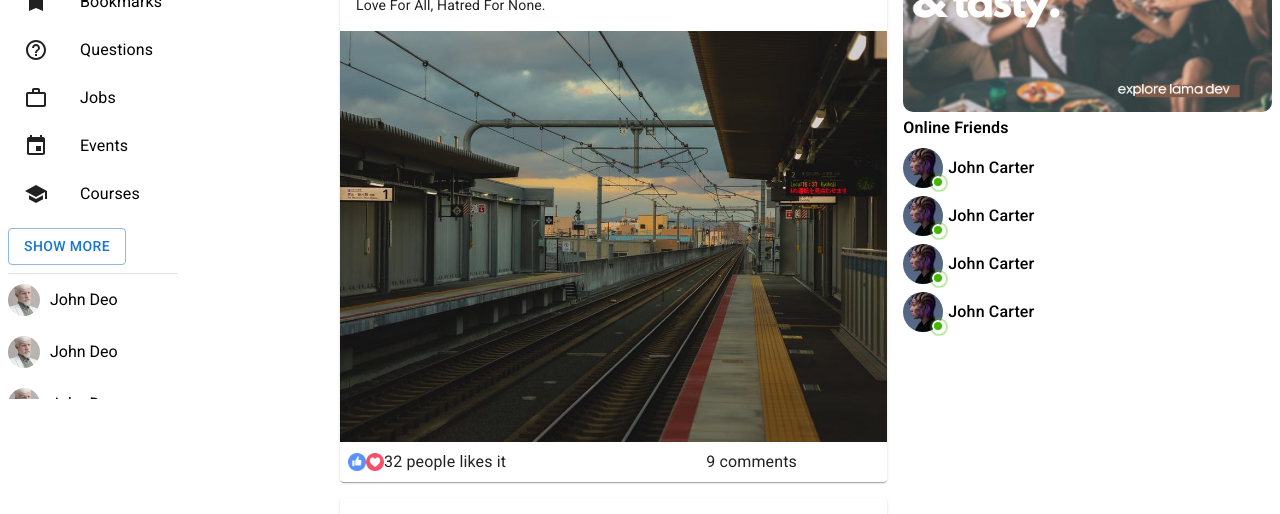
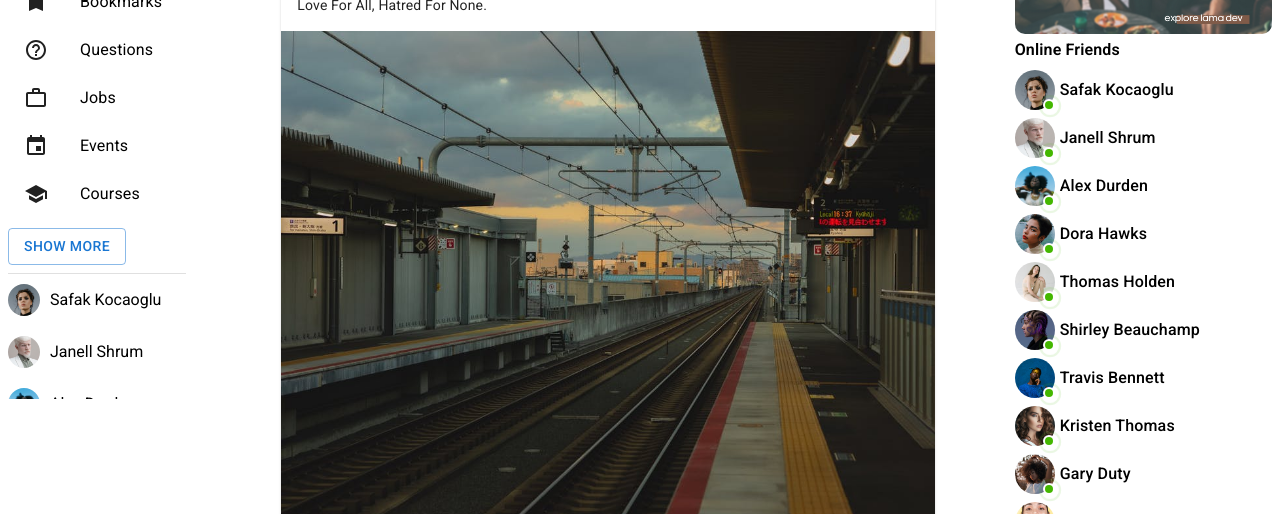
Before and after one commit to SOUROVSARKERTEC12/react_to_mui_v5, a React (Vite) app: page / in a window 1280 px wide. Shown: the part 286-800 px from the top of the page. Built offline with nearby package versions, Linux system fonts and the light colour scheme.

Commit message:
Online and Close Friend form dummyData

```diff
--- /dev/null
+++ b/src/components/closeFriend/CloseFriend.jsx
@@ -0,0 +1,24 @@
+import Box from "@mui/material/Box";
+import {styled} from "@mui/material/styles";
+import {Avatar} from "@mui/material";
+import Typography from "@mui/material/Typography";
+
+const UserBox = styled(Box)({
+    marginTop: "10px",
+    display: 'flex',
+    alignItems: 'center',
+    gap: "10px",
+    marginBottom: "20px",
+})
+export const CloseFriend = ({user}) => {
+    return (
+        <Box>
+            <UserBox>
+                <Avatar sx={{width: 32, height: 32}}
+                        src={user.profilePicture}
+                />
+                <Typography variant="span">{user.username}</Typography>
+            </UserBox>
+        </Box>
+    )
+}
--- a/src/components/feed/Feed.jsx
+++ b/src/components/feed/Feed.jsx
@@ -5,7 +5,7 @@ import { Posts } from "../../dummyData.jsx";
 
 export const Feed = () => {
     return (
-        <Box flex={5.5}>
+        <Box flex={8} sx={{marginRight:"5%"}}>
             <Share/>
             {Posts.map((p) => (
                 <Post key={p.id} post={p} />
--- /dev/null
+++ b/src/components/online/Online.jsx
@@ -0,0 +1,48 @@
+import {Avatar, Stack} from "@mui/material";
+import Typography from "@mui/material/Typography";
+import {styled} from "@mui/material/styles";
+import Badge from "@mui/material/Badge";
+
+const StyledBadge = styled(Badge)(({ theme }) => ({
+    '& .MuiBadge-badge': {
+        backgroundColor: '#44b700',
+        color: '#44b700',
+        boxShadow: `0 0 0 2px ${theme.palette.background.paper}`,
+        '&::after': {
+            position: 'absolute',
+            top: 0,
+            left: 0,
+            width: '100%',
+            height: '100%',
+            borderRadius: '50%',
+            animation: 'ripple 1.2s infinite ease-in-out',
+            border: '1px solid currentColor',
+            content: '""',
+        },
+    },
+    '@keyframes ripple': {
+        '0%': {
+            transform: 'scale(.8)',
+            opacity: 1,
+        },
+        '100%': {
+            transform: 'scale(2.4)',
+            opacity: 0,
+        },
+    },
+}));
+
+export default function Online({user}){
+    return(
+        <Stack direction="row" mt={1}>
+            <StyledBadge
+                overlap="circular"
+                anchorOrigin={{ vertical: 'bottom', horizontal: 'right' }}
+                variant="dot"
+            >
+                <Avatar alt="Remy Sharp" src={user.profilePicture} />
+            </StyledBadge>
+            <Typography sx={{fontWeight: '500', margin:"8px 2px 7px 5px"}}>{user.username}</Typography>
+        </Stack>
+    );
+}
--- a/src/components/post/Post.jsx
+++ b/src/components/post/Post.jsx
@@ -53,8 +53,8 @@ export const Post = ({post}) => {
             <CardActions disableSpacing>
                 <img height="18px" src="assets/like.png" onClick={likeHandler} alt="" />
                 <img height="18px" src="assets/heart.png" onClick={likeHandler} alt="" />
-                <Typography>{like} people likes it</Typography>
-                <Typography marginLeft={25}>{post.comment} comments</Typography>
+                <Typography> {like} people likes it</Typography>
+                <Typography marginLeft={33}>{post.comment} comments</Typography>
             </CardActions>
         </Card>
     )
--- a/src/components/rightbar/Rightbar.jsx
+++ b/src/components/rightbar/Rightbar.jsx
@@ -3,9 +3,11 @@ import Typography from "@mui/material/Typography";
 import {Avatar, Stack} from "@mui/material";
 import Badge from "@mui/material/Badge";
 import {styled} from "@mui/material/styles";
+import {Users} from "../../dummyData.jsx";
+import Online from "../online/Online.jsx";
 
 
-const StyledBadge = styled(Badge)(({ theme }) => ({
+const StyledBadge = styled(Badge)(({theme}) => ({
     '& .MuiBadge-badge': {
         backgroundColor: '#44b700',
         color: '#44b700',
@@ -37,13 +39,13 @@ const StyledBadge = styled(Badge)(({ theme }) => ({
 
 export const Rightbar = () => {
     return (
-        <Box flex={3.5}>
+        <Box flex={3}>
             <Box>
                 <Stack direction="row" mt={1}>
                     <img src="assets/gift.png"
                          height="30px"
                          alt="birthday"
-                         style={{marginTop: '2px', marginRight:'1px'}}
+                         style={{marginTop: '2px', marginRight: '1px'}}
                     />
                     <Typography>
                         <b> Pola Foster </b> and <b> 3 other friends </b> hava a birthday today.
@@ -58,46 +60,9 @@ export const Rightbar = () => {
                 <Typography sx={{fontWeight: '600'}}>
                     Online Friends
                 </Typography>
-                <Stack direction="row" mt={1}>
-                    <StyledBadge
-                        overlap="circular"
-                        anchorOrigin={{ vertical: 'bottom', horizontal: 'right' }}
-                        variant="dot"
-                    >
-                        <Avatar alt="Remy Sharp" src="/assets/person/6.jpeg" />
-                    </StyledBadge>
-                    <Typography sx={{fontWeight: '500', margin:"8px 2px 7px 5px"}}>John Carter</Typography>
-                </Stack>
-                <Stack direction="row" mt={1}>
-                    <StyledBadge
-                        overlap="circular"
-                        anchorOrigin={{ vertical: 'bottom', horizontal: 'right' }}
-                        variant="dot"
-                    >
-                        <Avatar alt="Remy Sharp" src="/assets/person/6.jpeg" />
-                    </StyledBadge>
-                    <Typography sx={{fontWeight: '500', margin:"8px 2px 7px 5px"}}>John Carter</Typography>
-                </Stack>
-                <Stack direction="row" mt={1}>
-                    <StyledBadge
-                        overlap="circular"
-                        anchorOrigin={{ vertical: 'bottom', horizontal: 'right' }}
-                        variant="dot"
-                    >
-                        <Avatar alt="Remy Sharp" src="/assets/person/6.jpeg" />
-                    </StyledBadge>
-                    <Typography sx={{fontWeight: '500', margin:"8px 2px 7px 5px"}}>John Carter</Typography>
-                </Stack>
-                <Stack direction="row" mt={1}>
-                    <StyledBadge
-                        overlap="circular"
-                        anchorOrigin={{ vertical: 'bottom', horizontal: 'right' }}
-                        variant="dot"
-                    >
-                        <Avatar alt="Remy Sharp" src="/assets/person/6.jpeg" />
-                    </StyledBadge>
-                    <Typography sx={{fontWeight: '500', margin:"8px 2px 7px 5px"}}>John Carter</Typography>
-                </Stack>
+                {Users.map((u) => (
+                    <Online key={u.id} user={u}/>
+                ))}
             </Box>
         </Box>
     )
--- a/src/components/sidebar/Sidebar.jsx
+++ b/src/components/sidebar/Sidebar.jsx
@@ -1,5 +1,5 @@
 import Box from "@mui/material/Box";
-import {Avatar, Button, Divider, List, ListItem, ListItemButton, ListItemIcon, ListItemText} from "@mui/material";
+import {Button, Divider, List, ListItem, ListItemButton, ListItemIcon, ListItemText} from "@mui/material";
 import {
     Bookmark,
     Chat,
@@ -11,17 +11,9 @@ import {
     WorkOutline,
     Event
 } from "@mui/icons-material";
-import Typography from "@mui/material/Typography";
-import {styled} from "@mui/material/styles";
+import { Users } from "../../dummyData";
+import {CloseFriend} from "../closeFriend/CloseFriend.jsx";
 
-
-const UserBox = styled(Box)({
-    marginTop: "10px",
-    display: 'flex',
-    alignItems: 'center',
-    gap: "10px",
-    marginBottom: "20px",
-})
 
 export const Sidebar = () => {
     return (
@@ -30,10 +22,7 @@ export const Sidebar = () => {
                 <List
                     sx={{
                         marginBottom: "10px",
-                        width: '100%',
-                        maxWidth: 360,
                         bgcolor: 'background.paper',
-                        position: 'relative',
                         overflow: 'auto',
                         maxHeight: 605,
                         '& ul': { padding: 10 },
@@ -112,30 +101,9 @@ export const Sidebar = () => {
                     </ListItem>
                     <Button variant='outlined'>Show More</Button>
                     <Divider sx={{marginTop: 1}}/>
-                    <UserBox>
-                        <Avatar sx={{width: 32, height: 32}}
-                                src="/assets/person/2.jpeg"
-                        />
-                        <Typography variant="span">John Deo</Typography>
-                    </UserBox>
-                    <UserBox>
-                        <Avatar sx={{width: 32, height: 32}}
-                                src="/assets/person/2.jpeg"
-                        />
-                        <Typography variant="span">John Deo</Typography>
-                    </UserBox>
-                    <UserBox>
-                        <Avatar sx={{width: 32, height: 32}}
-                                src="/assets/person/2.jpeg"
-                        />
-                        <Typography variant="span">John Deo</Typography>
-                    </UserBox>
-                    <UserBox>
-                        <Avatar sx={{width: 32, height: 32}}
-                                src="/assets/person/2.jpeg"
-                        />
-                        <Typography variant="span">John Deo</Typography>
-                    </UserBox>
+                    {Users.map((u) => (
+                        <CloseFriend key={u.id} user={u} />
+                    ))}
                 </List>
             </Box>
         </Box>
```
